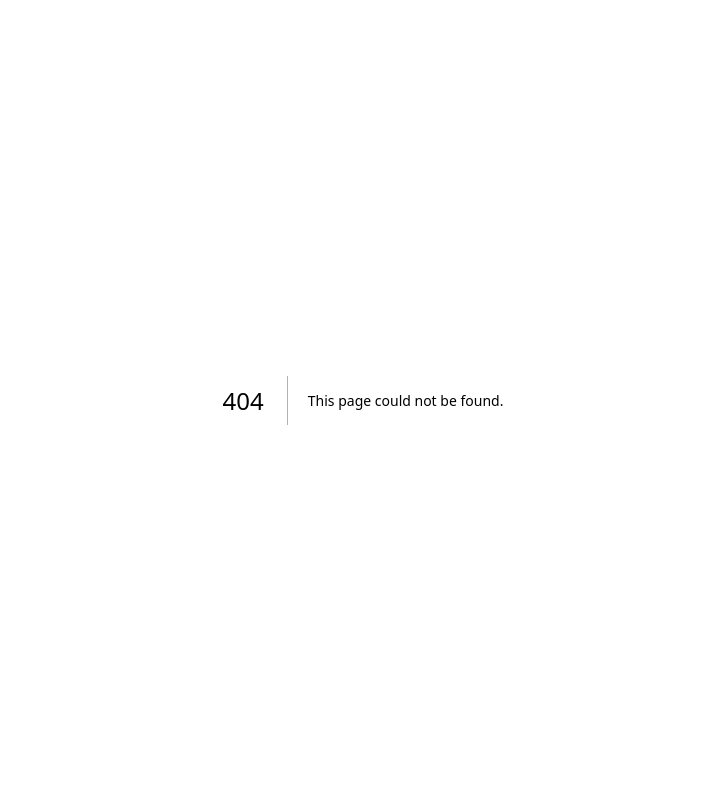
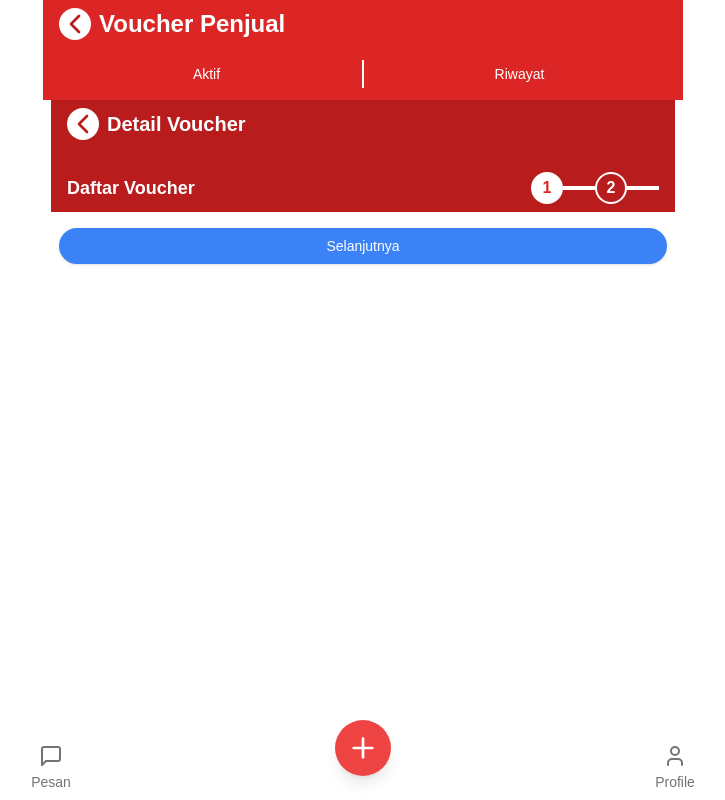
Before and after one commit to Andrewij21/voucher-seller, a Next.js app: page /voucherPenjual/detail in a window 1280 px wide. Before the commit this address had no page. Shown: the whole page, without its empty margins (277-1002 px from the left). Built offline with nearby package versions, Linux system fonts and the light colour scheme.

Commit message:
feat: detail page

```diff
--- /dev/null
+++ b/app/voucherPenjual/detail/_components/DaftarPesanan.tsx
@@ -0,0 +1,25 @@
+"use client";
+import { Button } from "@/components/ui/button";
+import Link from "next/link";
+
+export default function DaftarPesanan({ prev }: { prev: () => void }) {
+  return (
+    <div>
+      {" "}
+      <div className="flex gap-x-2">
+        <Button
+          onClick={prev}
+          className="bg-white text-blue-500 w-full border-blue-500 border hover:bg-slate-200 rounded-full"
+        >
+          Sebelumnya
+        </Button>
+        <Button
+          className="rounded-full bg-blue-500 text-white w-full hover:bg-blue-700"
+          asChild
+        >
+          <Link href="/voucherPenjual/aktif">Kembali ke List</Link>
+        </Button>
+      </div>
+    </div>
+  );
+}
--- /dev/null
+++ b/app/voucherPenjual/detail/_components/InformasiVoucher.tsx
@@ -0,0 +1,15 @@
+"use client";
+import { Button } from "@/components/ui/button";
+
+export default function InformasiVoucher({ next }: { next: () => void }) {
+  return (
+    <div>
+      <Button
+        onClick={next}
+        className="rounded-full bg-blue-500 text-white w-full hover:bg-blue-700"
+      >
+        Selanjutnya
+      </Button>
+    </div>
+  );
+}
--- /dev/null
+++ b/app/voucherPenjual/detail/_components/Nav.tsx
@@ -0,0 +1,28 @@
+import { Separator } from "@radix-ui/react-separator";
+import { ChevronLeft } from "lucide-react";
+import StepIndicator from "./StepperIndicator";
+import Link from "next/link";
+
+interface NavProps {
+  step: number;
+}
+
+export default function Nav({ step }: NavProps) {
+  return (
+    <nav className="py-2 px-4 flex flex-col justify-between items-start bg-red-700 text-white space-y-4">
+      <div className="flex gap-x-2 items-center">
+        <Link href="/voucherPenjual/aktif">
+          <ChevronLeft className="h-8 w-8 bg-white text-red-700 rounded-full" />
+        </Link>
+        <h1 className="font-bold capitalize text-xl">Detail voucher</h1>
+      </div>
+      <Separator />
+      <div className="flex justify-between w-full items-center">
+        <p className="font-semibold text-lg">
+          {step === 1 ? "Daftar Voucher" : "Daftar Pesanan"}
+        </p>
+        <StepIndicator step={step} />
+      </div>
+    </nav>
+  );
+}
--- /dev/null
+++ b/app/voucherPenjual/detail/_components/StepperIndicator.tsx
@@ -0,0 +1,43 @@
+import clsx from "clsx";
+
+interface StepIndicatorProps {
+  step: number; // Langkah saat ini
+}
+
+export default function StepIndicator({ step }: StepIndicatorProps) {
+  return (
+    <div className="flex items-center justify-center">
+      {/* Step 1 */}
+      <div className="flex items-center">
+        <div
+          className={clsx(
+            "w-8 h-8 flex items-center justify-center font-bold rounded-full border-2",
+            {
+              "bg-white text-red-600 border-white": step === 1,
+              "text-white border-white": step !== 1,
+            }
+          )}
+        >
+          1
+        </div>
+        <div className="w-8 h-1 bg-white"></div>
+      </div>
+
+      {/* Step 2 */}
+      <div className="flex items-center">
+        <div
+          className={clsx(
+            "w-8 h-8 flex items-center justify-center font-bold rounded-full border-2",
+            {
+              "bg-white text-red-600 border-white": step === 2,
+              "text-white border-white": step !== 2,
+            }
+          )}
+        >
+          2
+        </div>
+        <div className="w-8 h-1 bg-white"></div>
+      </div>
+    </div>
+  );
+}
--- /dev/null
+++ b/app/voucherPenjual/detail/page.tsx
@@ -0,0 +1,27 @@
+"use client";
+import { useState } from "react";
+import InformasiVoucher from "./_components/InformasiVoucher";
+import Nav from "./_components/Nav";
+import DaftarPesanan from "./_components/DaftarPesanan";
+
+export default function Page() {
+  const [currentStep, setCurrentStep] = useState(1);
+
+  const next = async () => {
+    if (currentStep < 2) {
+      setCurrentStep((step) => step + 1);
+    }
+  };
+  const prev = () => {
+    if (currentStep > 0) setCurrentStep((step) => step - 1);
+  };
+  return (
+    <>
+      <Nav step={currentStep} />
+      <div className="px-2 py-4">
+        {currentStep === 1 && <InformasiVoucher next={next} />}
+        {currentStep === 2 && <DaftarPesanan prev={prev} />}
+      </div>
+    </>
+  );
+}
```
